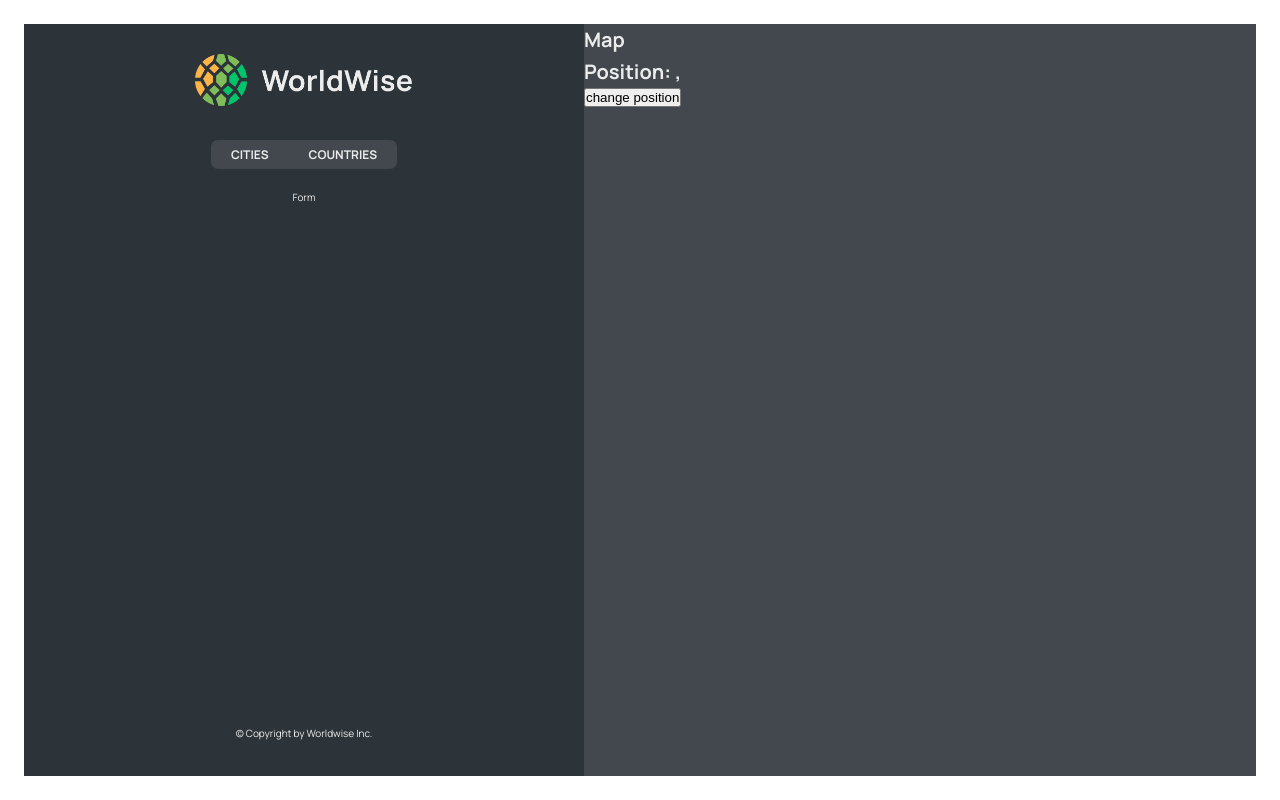
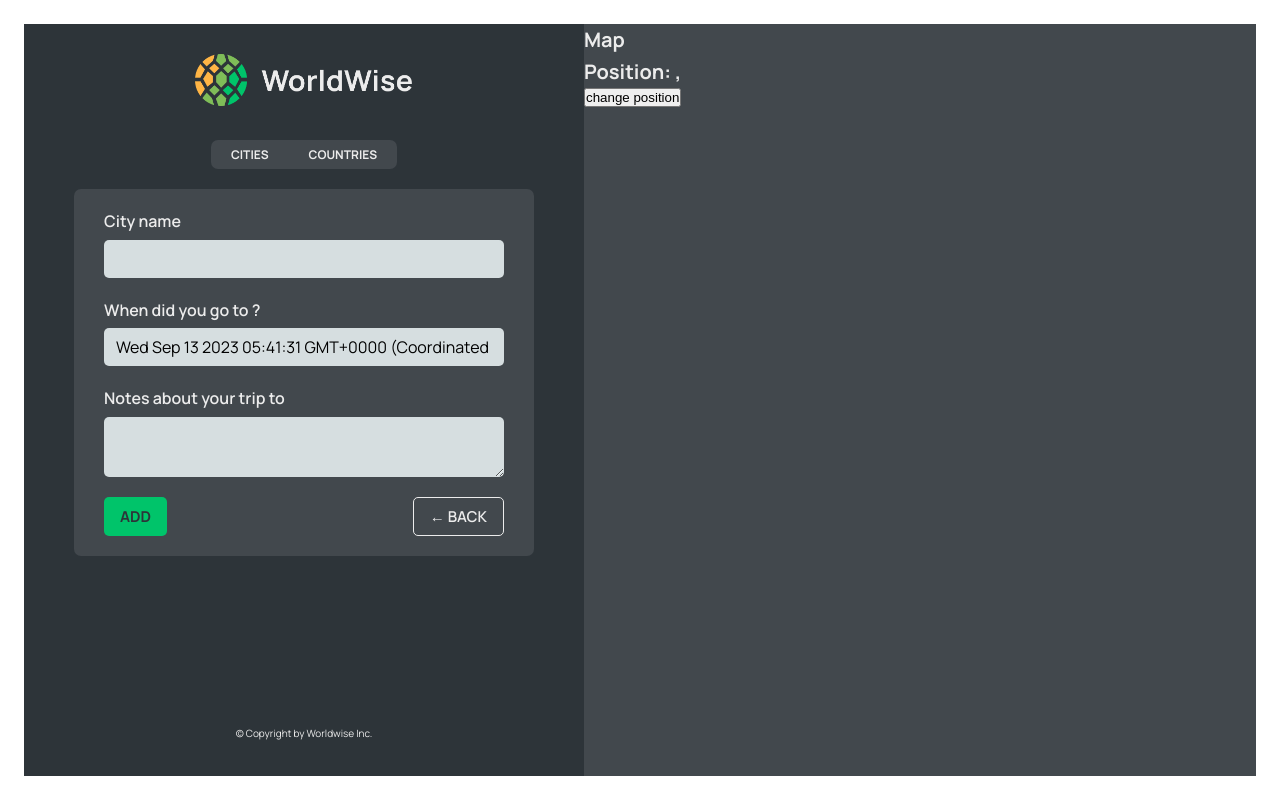
Before and after one commit to prudv13/worldwise, a React (Vite) app: page /app/form in a window 1280 px wide. Built offline with nearby package versions, Linux system fonts and the light colour scheme; no server answers.

Commit message:
programmatic navigation with useNavigate

```diff
--- a/src/App.jsx
+++ b/src/App.jsx
@@ -10,6 +10,7 @@
 import CityList from './components/CityList';
 import CountryList from './components/CountryList';
 import City from './components/City';
+import Form from './components/Form';
 
 
 const CITIES_URL = 'https://apidata-zkgz.onrender.com/cities';
@@ -51,7 +52,7 @@
           <Route path='cities/:id' element={<City />} />
 
           <Route path='countries' element={<CountryList cities={cities} isLoading={isLoading} />} />
-          <Route path='form' element={<p>Form</p>} />
+          <Route path='form' element={<Form />} />
         </Route>
 
         <Route path='*' element={<PageNotFound />} />
--- /dev/null
+++ b/src/components/Button.jsx
@@ -0,0 +1,15 @@
+import React from 'react'
+import styles from './Button.module.css'
+
+const Button = ({children, onClick, type}) => {
+  return (
+    <button
+        className={`${styles.btn} ${styles[type]}`}
+        onClick={onClick}
+    >
+    {children}
+    </button>
+  )
+}
+
+export default Button;
--- a/src/components/CountryList.jsx
+++ b/src/components/CountryList.jsx
@@ -18,7 +18,7 @@
     return (
     <ul className={styles.countryList}>
     {
-        countries.map(country => <CountryItem country={country} />)
+        countries.map(country => <CountryItem country={country} key={country.country} />)
     }
     </ul>
   )
--- a/src/components/Form.jsx
+++ b/src/components/Form.jsx
@@ -3,6 +3,8 @@
 import { useState } from "react";
 
 import styles from "./Form.module.css";
+import Button from "./Button";
+import { useNavigate } from "react-router-dom";
 
 export function convertToEmoji(countryCode) {
   const codePoints = countryCode
@@ -17,6 +19,8 @@
   const [country, setCountry] = useState("");
   const [date, setDate] = useState(new Date());
   const [notes, setNotes] = useState("");
+
+  const navigate = useNavigate();
 
   return (
     <form className={styles.form}>
@@ -49,8 +53,11 @@
       </div>
 
       <div className={styles.buttons}>
-        <button>Add</button>
-        <button>&larr; Back</button>
+        <Button type='primary'>Add</Button>
+        <Button type='back' onClick={(e) => {
+          e.preventDefault();
+          navigate(-1);
+        }}>&larr; Back</Button>
       </div>
     </form>
   );
--- a/src/components/Map.jsx
+++ b/src/components/Map.jsx
@@ -1,13 +1,14 @@
 import React from 'react'
 import styles from './Map.module.css';
-import { useSearchParams } from 'react-router-dom';
+import { useNavigate, useSearchParams } from 'react-router-dom';
 
 const Map = () => {
+  const navigate = useNavigate();
   const [searchParams, setSearchParams] = useSearchParams();
   const lat = searchParams.get('lat');
   const lng = searchParams.get('lng');
   return (
-    <div className={styles.mapContainer}>
+    <div className={styles.mapContainer} onClick={() => navigate("form")}>
       <h1>Map</h1>
       <h1>Position: {lat}, {lng}</h1>
 
```
